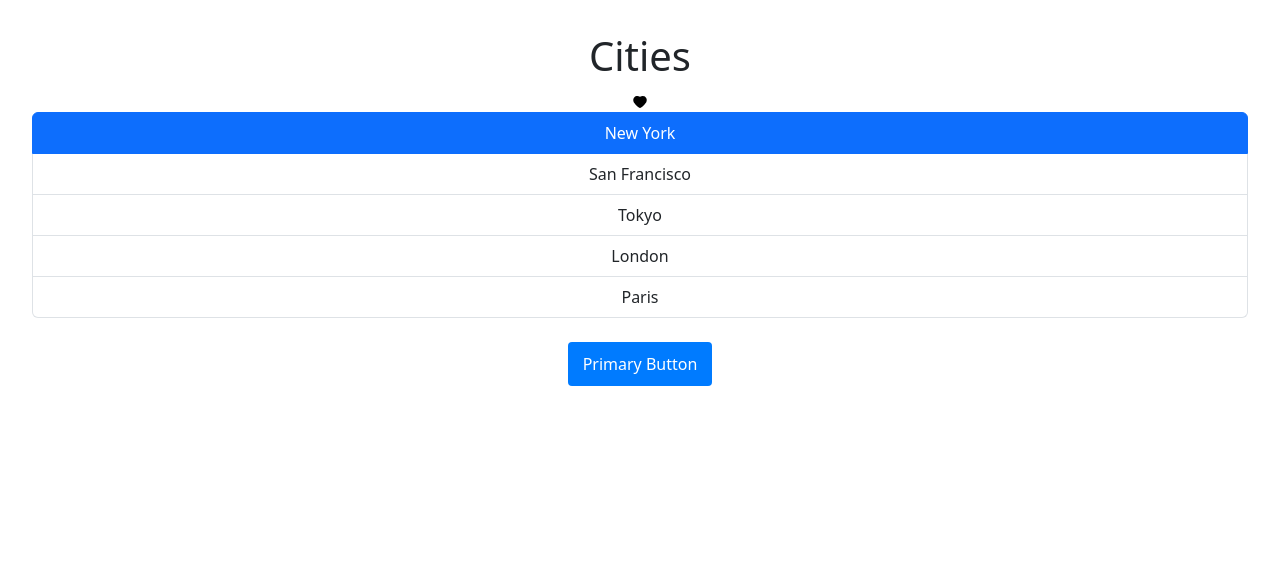
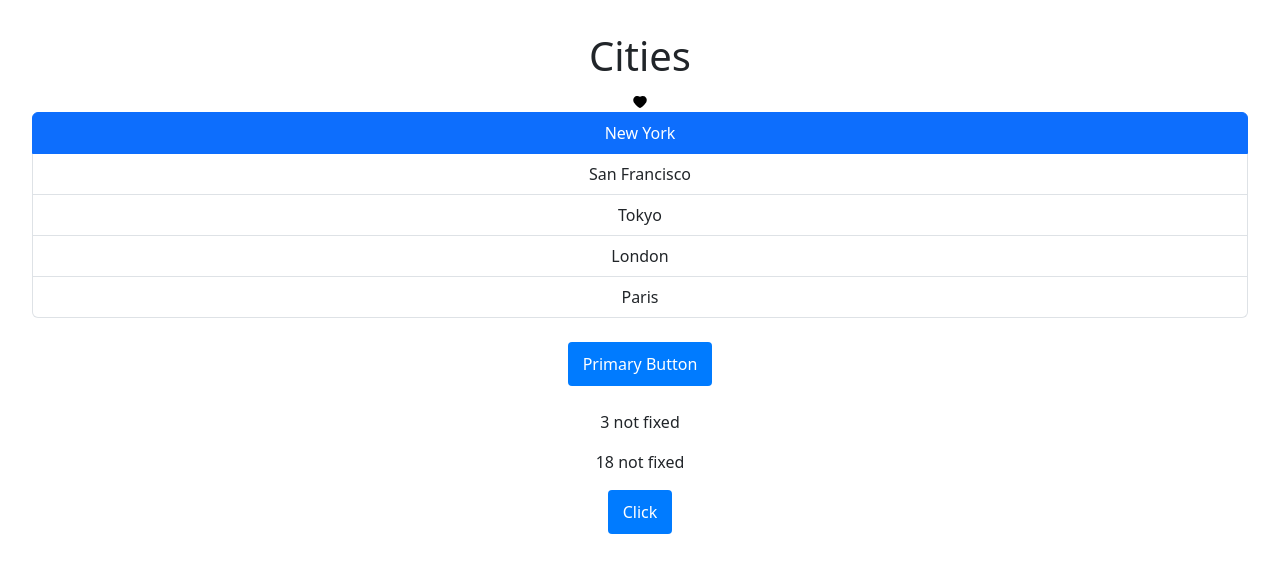
Before and after one commit to barinova/app-react-course, a React (Vite) app: page / in a window 1280 px wide. Shown: the top 572 px of the page. Built offline with nearby package versions, Linux system fonts and the light colour scheme.

Commit message:
use immer to make state mutable

```diff
--- a/package.json
+++ b/package.json
@@ -12,6 +12,7 @@
   "dependencies": {
     "@types/styled-components": "^5.1.34",
     "bootstrap": "^5.3.6",
+    "immer": "^10.1.1",
     "react": "^19.1.0",
     "react-dom": "^19.1.0",
     "react-icons": "^5.5.0",
--- a/src/App.tsx
+++ b/src/App.tsx
@@ -3,6 +3,7 @@ import ListGroup from './components/ListGroup.tsx';
 import { Button } from './components/Button/Button.tsx';
 import Alert from './components/Alert.tsx';
 import { useState } from 'react';
+import { produce } from 'immer';
 
 function App() {
   const items = ['New York', 'San Francisco', 'Tokyo', 'London', 'Paris'];
@@ -11,6 +12,30 @@ function App() {
   };
 
   const [alertVisible, setAlertVisibility] = useState(false);
+  const [bugs, setBugs] = useState([
+    {
+      name: 'bug',
+      id: 3,
+      fixed: false,
+    },
+    {
+      name: 'bug1',
+      id: 18,
+      fixed: false,
+    },
+  ]);
+
+  const handleClick = () => {
+    // setBugs(bugs.map(bug => (bug.id === 3 ? { ...bug, fixed: true } : bug)));
+    setBugs(
+      produce(draft => {
+        const bug = draft.find(bug => bug.id === 3);
+        if (bug) {
+          bug.fixed = true;
+        }
+      }),
+    );
+  };
 
   return (
     <div>
@@ -25,6 +50,15 @@ function App() {
       <div className="mt-4">
         <Button onClick={() => setAlertVisibility(true)}>Primary Button</Button>
       </div>
+
+      <div className="mt-4">
+        {bugs.map(bug => (
+          <p>
+            {bug.id} {bug.fixed ? 'fixed' : 'not fixed'}
+          </p>
+        ))}
+        <Button onClick={() => handleClick()}>Click</Button>
+      </div>
     </div>
   );
 }
```
Also changed, not shown: 1 other file (tests, documents, lock files or other folders).
